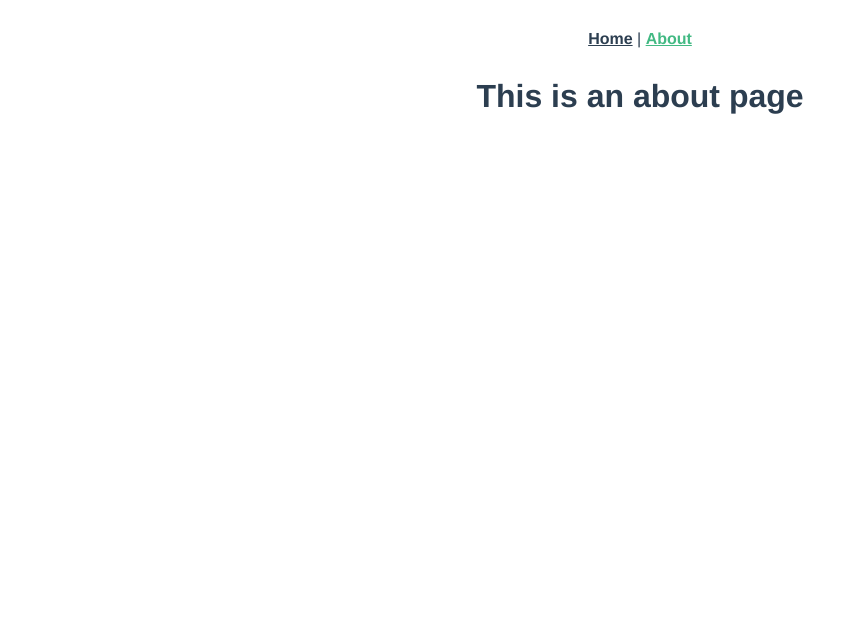
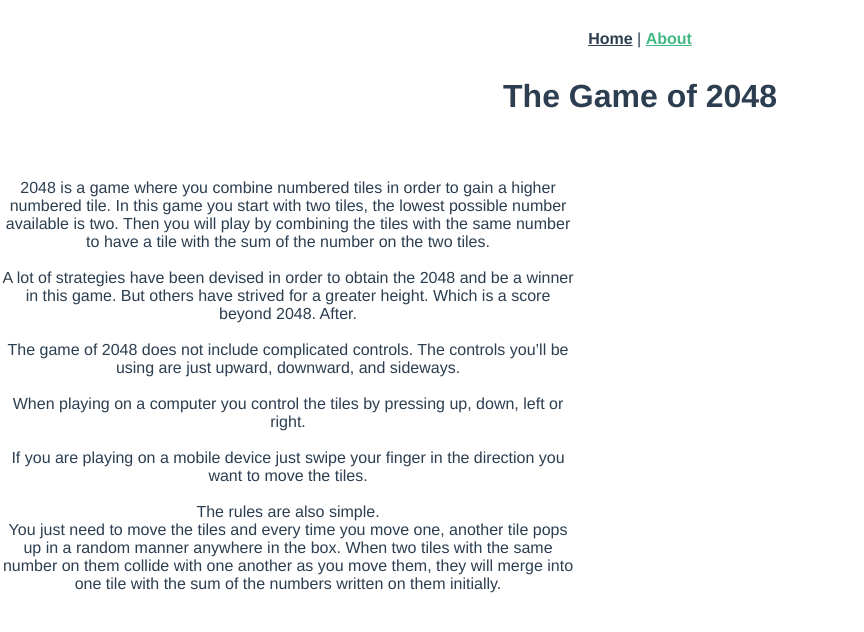
Before and after one commit to carlahremarklund/2048, a Vue app: page /about in a window 1280 px wide. Shown: the top 632 px of the page, without its empty margins (0-864 px from the left). Built offline with nearby package versions, Linux system fonts and the light colour scheme.

Commit message:
About page

```diff
--- a/src/components/Board.vue
+++ b/src/components/Board.vue
@@ -104,11 +104,6 @@
     />
   </v-col>
   </v-row>
-  <v-text-field
-      label="Orientation"
-      hide-details="auto"
-      v-model="mobileEvent"
-    ></v-text-field>
   </div>
 </template>
 
@@ -141,7 +136,6 @@ export default {
       isGameOver: false,
       score: 0,
       name: '',
-      mobileEvent: null,
     };
   },
   computed: {
@@ -249,6 +243,8 @@ export default {
       if (dir !== this.lastStep) {
         if (realMove) {
           this.addRandomTile();
+          this.$store.commit('currentBoard', this.allTiles);
+          this.$store.commit('actions', this.actions);
         }
         return true;
       }
@@ -256,6 +252,7 @@ export default {
         this.isGameOver = !this.hasMoves();
         if (this.isGameOver) {
           this.setScore();
+          this.$store.commit('isPlaying', false);
         }
       }
     },
@@ -328,16 +325,21 @@ export default {
       this.name = value;
     },
     init() {
+      if (!this.$store.state.playing) {
         this.initializeBoard();
         this.initialized = true;
         this.actions = -2;
         this.addRandomTile();
         this.addRandomTile();
         this.isGameOver = false;
+      } else {
+        this.allTiles = this.$store.state.allTiles;
+        this.actions = this.$store.state.actions;
+      }
     },
   },
   created() {
-    // document.addEventListener('keyup', this.keyHandler);
+    document.addEventListener('keyup', this.keyHandler);
     // window.addEventListener('touchmove', this.mobileHandler, true);
   },
   mounted() {
--- a/src/store/index.js
+++ b/src/store/index.js
@@ -7,18 +7,27 @@ Vue.use(Vuex);
 export default new Vuex.Store({
   state: {
     highscores: [],
+    allTiles: {},
+    playing: false,
+    actions: -2,
   },
   mutations: {
     addToHighcore(state, payload) {
       state.highscores.push(payload);
       state.highscores = _.orderBy(state.highscores, 'score', ['desc']);
     },
-  },
-  getters: {
-    topScores: (state) => {
-      return this._.orderBy(state.highscores, 'score');
+    currentBoard(state, payload) {
+      state.allTiles = payload;
+      state.playing = true;
+    },
+    actions(state, payload) {
+      state.actions = payload;
+    },
+    isPlaying(state, payload) {
+      state.playing = payload;
     },
   },
+  getters: {},
   actions: {
   },
   modules: {
--- a/src/views/About.vue
+++ b/src/views/About.vue
@@ -1,5 +1,30 @@
 <template>
   <div class="about">
-    <h1>This is an about page</h1>
+    <h1>The Game of 2048</h1>
+    <p style="padding-top: 4rem; width: 36rem; text-align: center">
+      2048 is a game where you combine numbered tiles in order to gain a higher
+      numbered tile. In this game you start with two tiles, the lowest possible
+      number available is two. Then you will play by combining the tiles with
+      the same number to have a tile with the sum of the number on the two
+      tiles. <br> <br>
+      A lot of strategies have been devised in order to obtain the 2048
+      and be a winner in this game. But others have strived for a greater
+      height. Which is a score beyond 2048. After. <br><br>
+      The game of 2048 does not include complicated controls.
+      The controls you’ll be using are
+      just upward, downward, and sideways. <br><br>
+
+      When playing on a computer you control the tiles by pressing
+      up, down, left or right. <br><br>
+
+      If you are playing on a mobile device just swipe your finger in the
+      direction you want to move the tiles.<br><br>
+      The rules are also simple. <br>
+      You just need to move the tiles and every time you move one, another tile
+      pops up in a random manner anywhere in the box. When two tiles with
+      the same number on them collide with one another as you move them,
+      they will merge into one tile with the sum of the numbers
+      written on them initially.
+    </p>
   </div>
 </template>
```
Lines whose indentation alone changed are shown as unchanged.
